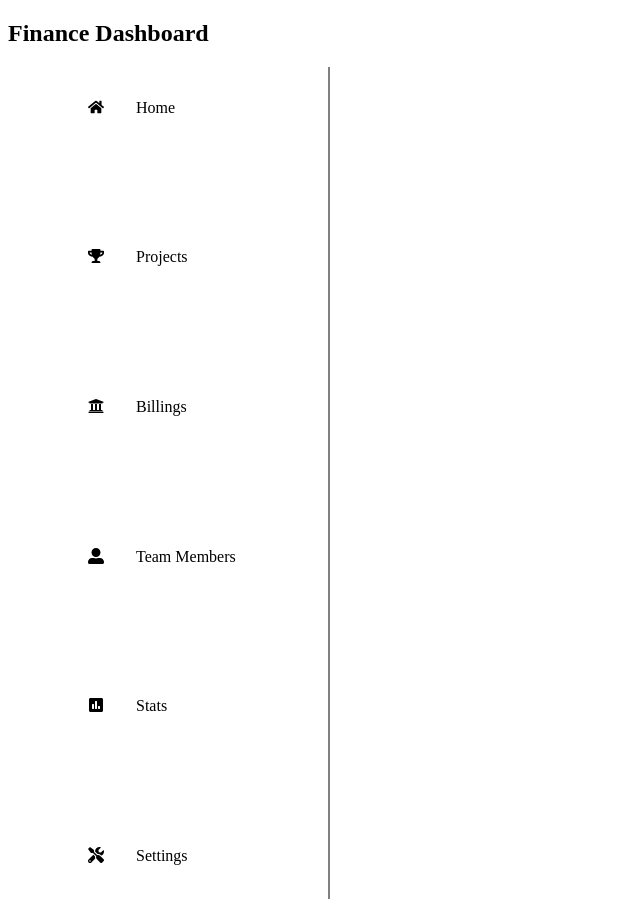
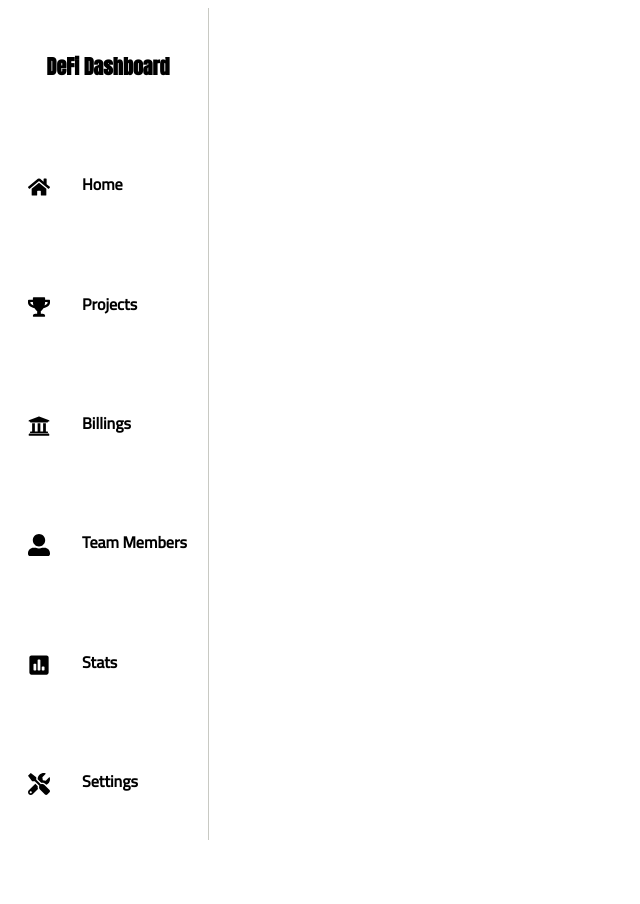
Before and after one commit to lusteroak/simple-finance-dashboard, a React (Create React App) app: page / in a window 1280 px wide. Shown: the top 904 px of the page, without its empty margins (0-640 px from the left). After the commit the page ends 848 px from the top, so only its background shows below. Built offline with nearby package versions, Linux system fonts and the light colour scheme.

Commit message:
SideBarNavigation finished

```diff
--- a/public/index.html
+++ b/public/index.html
@@ -24,6 +24,15 @@
       work correctly both with client-side routing and a non-root public URL.
       Learn how to configure a non-root public URL by running `npm run build`.
     -->
+    <link rel="preconnect" href="https://fonts.googleapis.com" />
+    <link rel="preconnect" href="https://fonts.gstatic.com" crossorigin />
+    <link
+      href="https://fonts.googleapis.com/css2?family=Cairo:wght@500&display=swap"
+      rel="stylesheet"
+    />
+    <link href="https://fonts.googleapis.com/css2?family=Anton&display=swap" rel="stylesheet">
+
+
     <title>React App</title>
   </head>
   <body>
--- a/src/App.js
+++ b/src/App.js
@@ -3,7 +3,6 @@ import SideBarNavigation from "./Components/SideBarNavigation/SideBarNavigation"
 function App() {
   return (
     <div>
-      <h2>Finance Dashboard</h2>
       <SideBarNavigation />
     </div>
   );
--- a/src/Components/SideBarNavigation/SideBarNavigation.jsx
+++ b/src/Components/SideBarNavigation/SideBarNavigation.jsx
@@ -4,20 +4,31 @@ import { FaHome, FaTrophy,
     FaUniversity, FaUserAlt,
     FaPoll, FaTools } from "react-icons/fa"
 
+import SideBarNavigationLogo from "./SideBarNavigationLogo";
+
 const Text = styled.div`
   font-size: 16px;
   color: #000000;
+  font-family: 'Cairo', sans-serif;
+  font-weight: 700;
+`;
+
+const Icon = styled.div`
+  font-size: 22px;
+  color: #000000;
+  font-family: 'Cairo', sans-serif;
+  font-weight: 700;
 `;
 
 const Layout = styled.div`
-  width: 40vh;
+  width: 200px;
   height: 100vh;
   display: flex;
   flex-direction: column;
   justify-content: space-between;
   align-items: center;
   padding: 1rem 0;
-  border-right: solid 2px gray;
+  border-right: solid 1px #c8c9c3;
 `;
 
 const IconTitleLayout = styled.div`
@@ -67,9 +78,10 @@ const navigation_elements = [
 function SideBarNavigation() {
   return (
     <Layout>
+      <SideBarNavigationLogo />
       {navigation_elements.map(({ navigate, icon }) => (
         <IconTitleLayout>
-            <Text>{icon}</Text>
+            <Icon>{icon}</Icon>
             <Text>{navigate}</Text>
         </IconTitleLayout>
       ))}
--- a/src/Components/SideBarNavigation/SideBarNavigationLogo.jsx
+++ b/src/Components/SideBarNavigation/SideBarNavigationLogo.jsx
@@ -0,0 +1,20 @@
+import React from "react";
+import styled from "styled-components";
+
+const LogoText = styled.h4`
+    font-family: 'Anton', sans-serif;
+    font-size: 20px;
+`
+
+
+function SideBarNavigationLogo() {
+    return (
+        <div>
+            <LogoText>
+            DeFi Dashboard
+            </LogoText>
+        </div>
+    )
+}
+
+export default SideBarNavigationLogo;
```
